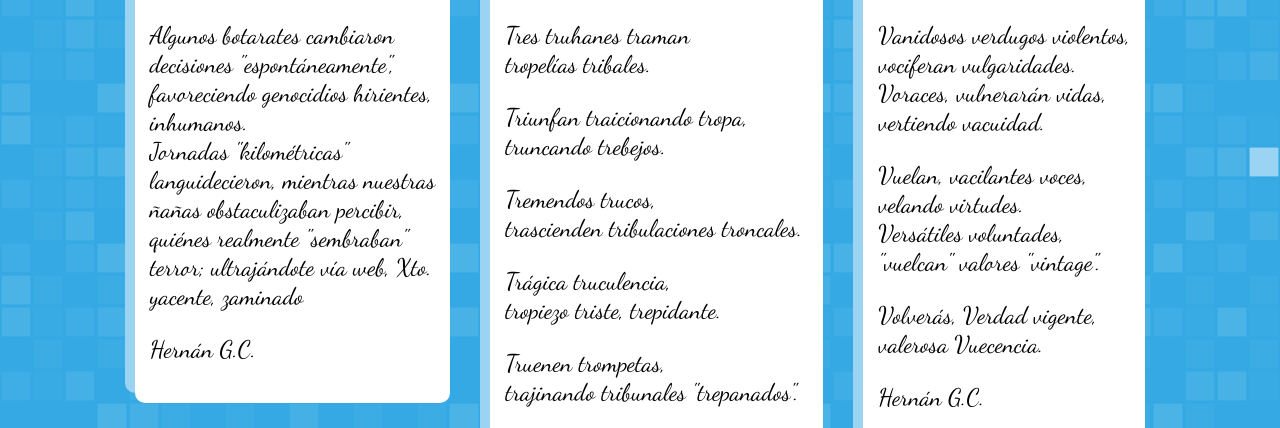
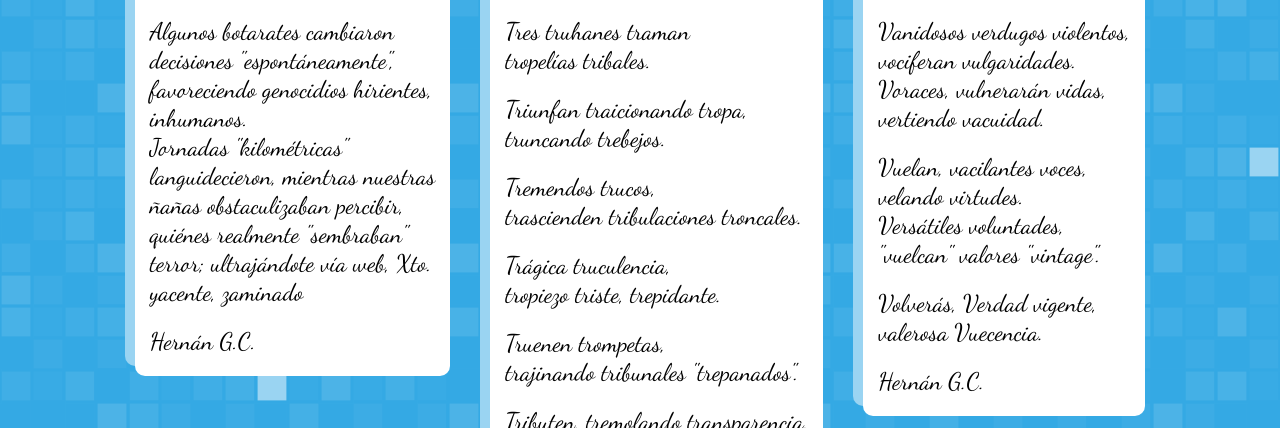
Before and after one commit to nasciturus/nasciturus.github.io, a plain HTML site: page index.html in a window 1280 px wide. Shown: the part 334-762 px from the top of the page. Drawn offline with Linux system fonts and the light colour scheme.

Commit message:
Un cambio en el estilo

```diff
--- a/estilos.css
+++ b/estilos.css
@@ -33,6 +33,10 @@ article {
   box-shadow: -10px -10px 0px 0px #9AD4F2;
 }
 
+article p {
+  margin: 20px auto 5px auto;
+}
+
 h2 {
   font-size: 32px;
   margin: 0 0 10px 0;
```
